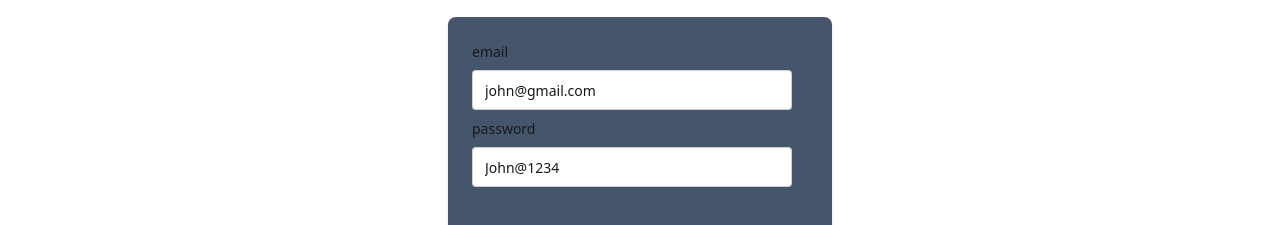
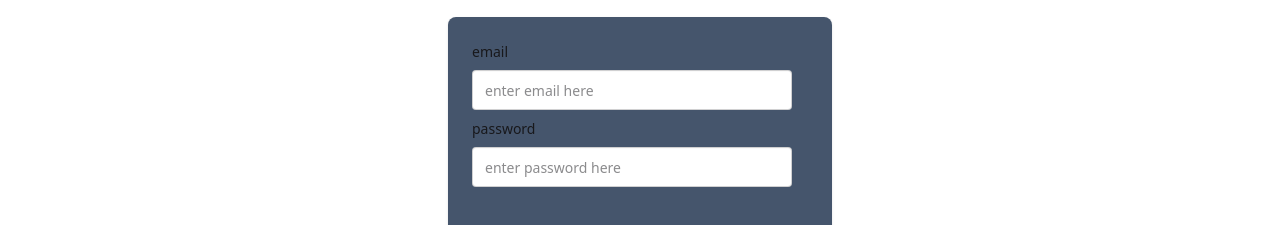
Before and after one commit to SumitSingh69/devXsocial-Frontend, a React (Vite) app: page /login in a window 1280 px wide. Shown: the part 167-392 px from the top of the page. Built offline with nearby package versions, Linux system fonts and the light colour scheme; no server answers.

Commit message:
Update Login.jsx

```diff
--- a/src/components/Login.jsx
+++ b/src/components/Login.jsx
@@ -5,8 +5,8 @@ import { addUser } from "../utils/userSlice";
 import { useNavigate } from "react-router-dom";
 import { BASE_URL } from "../utils/constants";
 function Login() {
-  const [email, setEmail] = useState("john@gmail.com");
-  const [password, setPassword] = useState("John@1234");
+  const [email, setEmail] = useState("");
+  const [password, setPassword] = useState("");
   const [firstName, setFirstName] = useState("");
   const [midName, setMidName] = useState("");
   const [lastName, setLastName] = useState("");
```
